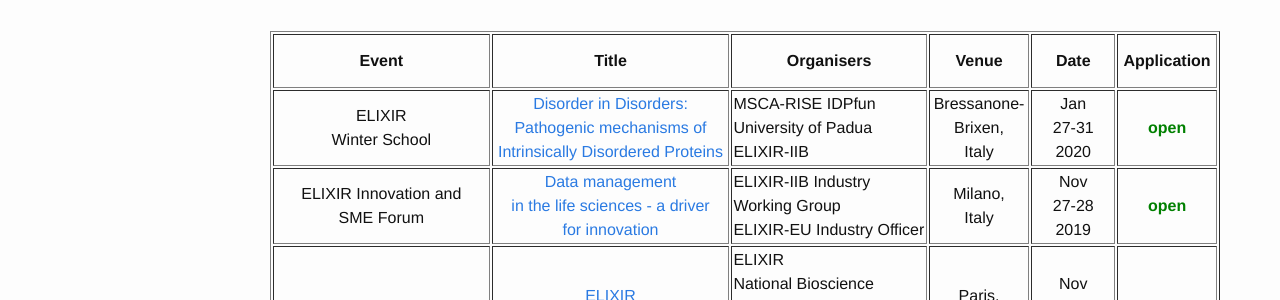
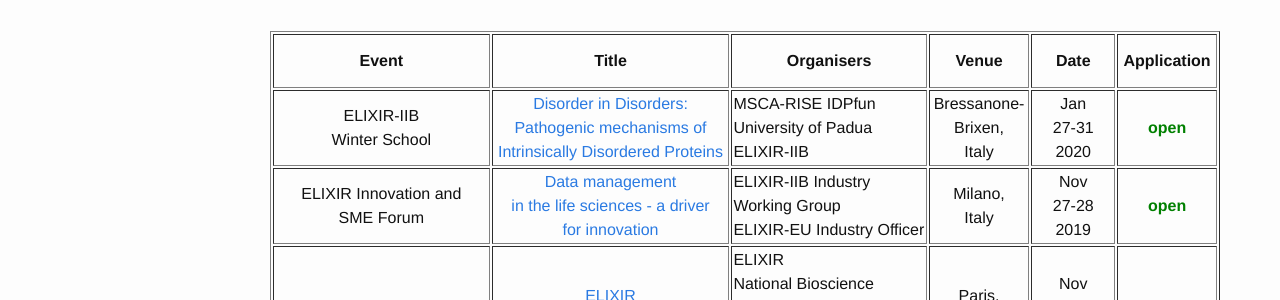
Before and after one commit to ELIXIR-IIB-training/website, a Jekyll site: the page built from _pages/01-all_events.md, in a window 1280 px wide and 900 px high. Shown: the part 194-494 px from the top of the window. Built offline with Jekyll 4.4.1, drawn with Linux system fonts in a browser that asks for light colours.

Commit message:
Update Event type for Winter school

```diff
--- a/_pages/01-all_events.md
+++ b/_pages/01-all_events.md
@@ -15,7 +15,7 @@ permalink: /all_events_2018_2019/
    <td height="50" width="90" align="center"><b>Application</b></td>
 </tr>
 <tr>
-<td height="50" align="center">ELIXIR<br>Winter School</td>
+<td height="50" align="center">ELIXIR-IIB<br>Winter School</td>
    <td height="50" width="220" align="center"><a href="https://elixir-iib-training.github.io/website/2020/01/27/winter-school-idp-brixen.html">Disorder in Disorders:<br>Pathogenic mechanisms of<br>Intrinsically Disordered Proteins</a></td>
    <td height="50" width="150">MSCA-RISE IDPfun<br>University of Padua<br>ELIXIR-IIB</td>
    <!-- <td height="50" width="150"></td> -->
```
